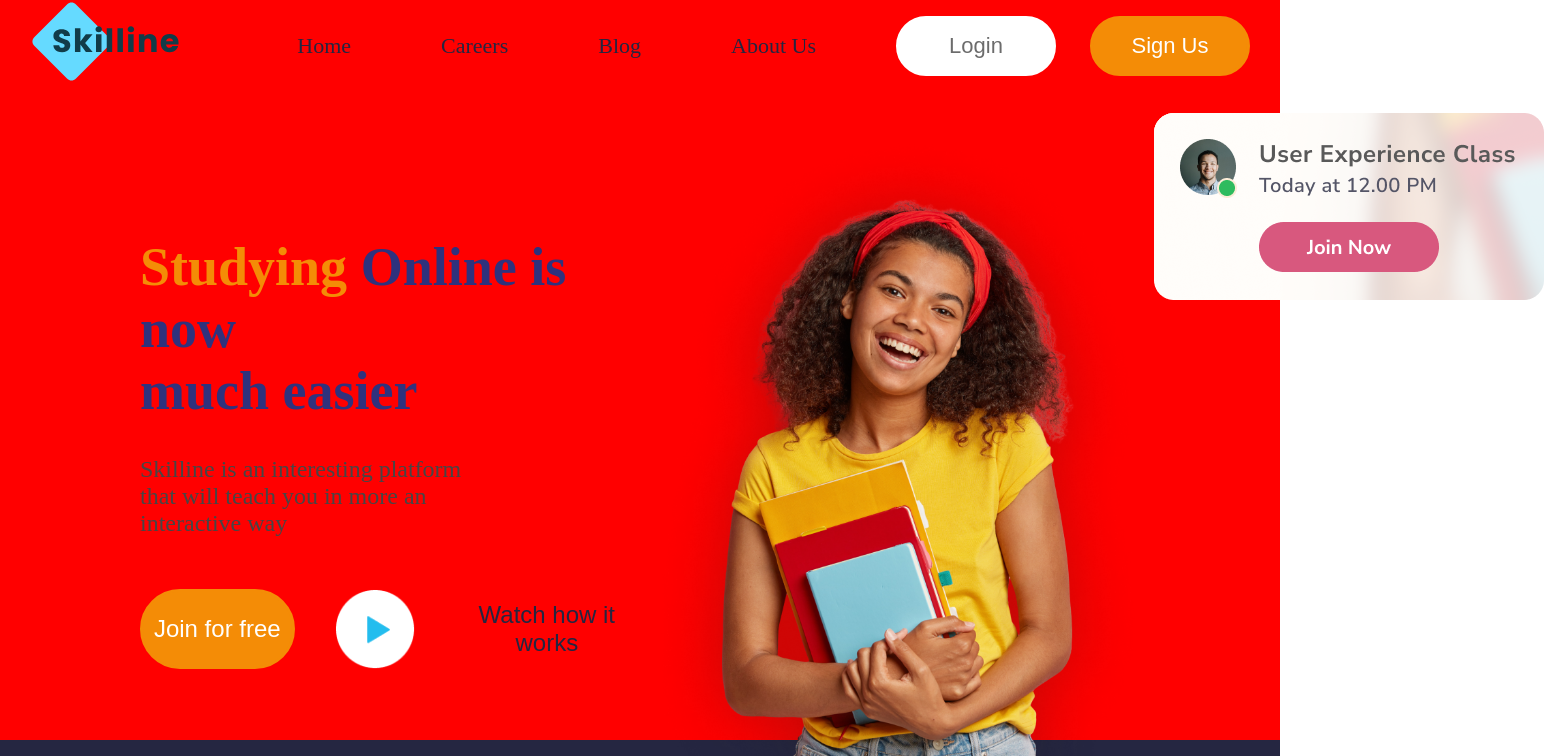
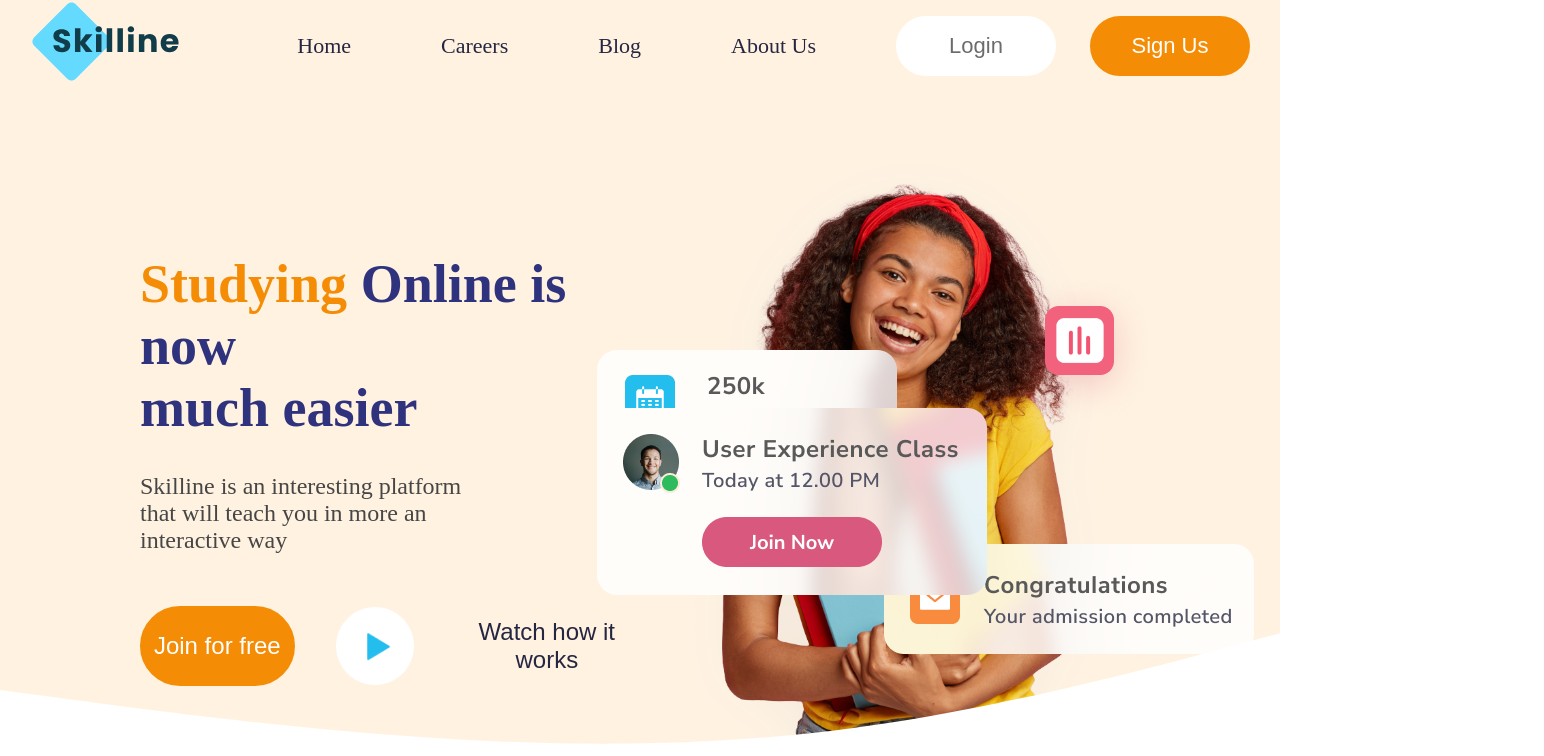
Before and after one commit to KiwiScreams/Skilline, a React (Vite) app: page / in a window 1280 px wide. Shown: the part 60-816 px from the top of the page, 1544 px wide, since content can reach past the window. Built offline with nearby package versions, Linux system fonts and the light colour scheme.

Commit message:
layout section

```diff
--- a/src/components/layout/Layout.css
+++ b/src/components/layout/Layout.css
@@ -1,25 +1,46 @@
 .layout-section
 {
     width: 100%;
-    height: 100vh;
-    background-color: red;
+    overflow: hidden;
     padding: 224px 126px 0 140px;
     display: flex;
     justify-content: space-between;
     align-items: center;
+    position: relative;
+    background-color: #FFF2E1;
 }
 .layout-section .image-container
 {
     width: 50%;
+    position: relative;
 }
 .layout-section .image-container img.girl
 {
     width: 100%;
-    position: relative;
 }
 .layout-section .image-container img.img
 {
     position: absolute;
+}
+.layout-section .image-container img.img0
+{
+    left: -50px;
+    top: 186px;
+}
+.layout-section .image-container img.img1
+{
+    right: 0px;
+    top: 110px;
+}
+.layout-section .image-container img.img2
+{
+    right: -100px;
+    top: 380px;
+}
+.layout-section .image-container img.img3
+{
+    left: -50px;
+    bottom: 180px;
 }
 .layout-section h2
 {
@@ -79,3 +100,10 @@
     width: 70%;
     color: var(--dark-gray--clr);
 }
+.layout-section svg
+{
+    position: absolute;
+    bottom: 0;
+    left: 0;
+    right: 0;
+}
--- a/src/components/layout/Layout.jsx
+++ b/src/components/layout/Layout.jsx
@@ -31,11 +31,18 @@ const Layout = () => {
         </div>
         <div className="image-container">
           <img src={girlImage} alt="" className="girl" />
-          <img src={img1} alt="" className="img" />
-          <img src={img2} alt="" className="img" />
-          <img src={img3} alt="" className="img" />
-          <img src={img4} alt="" className="img" />
+          <img src={img1} alt="" className="img img0" />
+          <img src={img2} alt="" className="img img1" />
+          <img src={img3} alt="" className="img img2" />
+          <img src={img4} alt="" className="img img3" />
         </div>
+        <svg xmlns="http://www.w3.org/2000/svg" viewBox="0 0 1440 320">
+          <path
+            fill="#fff"
+            fill-opacity="1"
+            d="M0,224L80,234.7C160,245,320,267,480,277.3C640,288,800,288,960,266.7C1120,245,1280,203,1360,181.3L1440,160L1440,320L1360,320C1280,320,1120,320,960,320C800,320,640,320,480,320C320,320,160,320,80,320L0,320Z"
+          ></path>
+        </svg>
       </section>
     </>
   );
```
Also changed, not shown: src/assets/images/lovely-teenage-girl-with-curly-hair-posing-yellow-tshirt-min 1.png.
